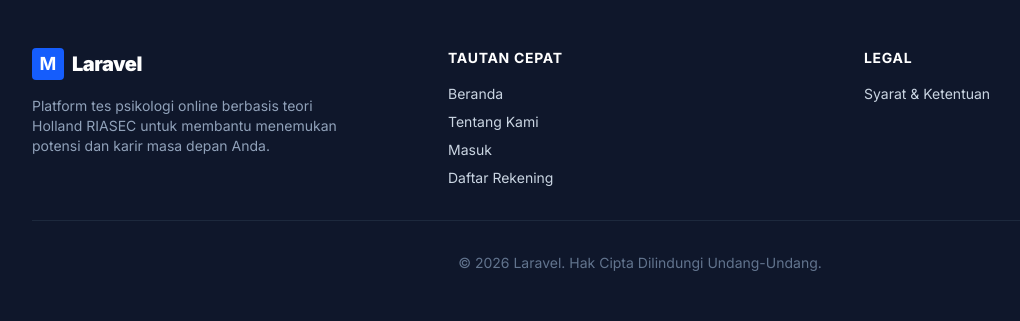
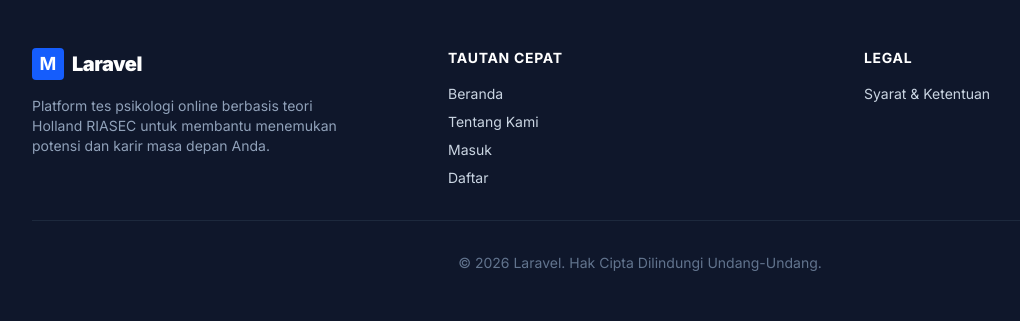
Before and after one commit to aangwie/Mindu, a Laravel app: page /tentang-kami in a window 1280 px wide. Shown: the part 1462-1783 px from the top of the page, without its empty margins (0-1020 px from the left). Run offline with Laravel 12, Linux system fonts and the light colour scheme; data comes from the database, SQL or seed files in the repository; style sheets or scripts are compiled from the project's sources.

Commit message:
Update T&C dan add Frontend

```diff
--- a/resources/views/layouts/frontend.blade.php
+++ b/resources/views/layouts/frontend.blade.php
@@ -187,7 +187,7 @@
                         <li><a href="{{ route('home') }}" class="hover:text-white transition">Beranda</a></li>
                         <li><a href="{{ route('about') }}" class="hover:text-white transition">Tentang Kami</a></li>
                         <li><a href="{{ route('login') }}" class="hover:text-white transition">Masuk</a></li>
-                        <li><a href="{{ route('register') }}" class="hover:text-white transition">Daftar Rekening</a></li>
+                        <li><a href="{{ route('register') }}" class="hover:text-white transition">Daftar</a></li>
                     </ul>
                 </div>
                 <div>
```
